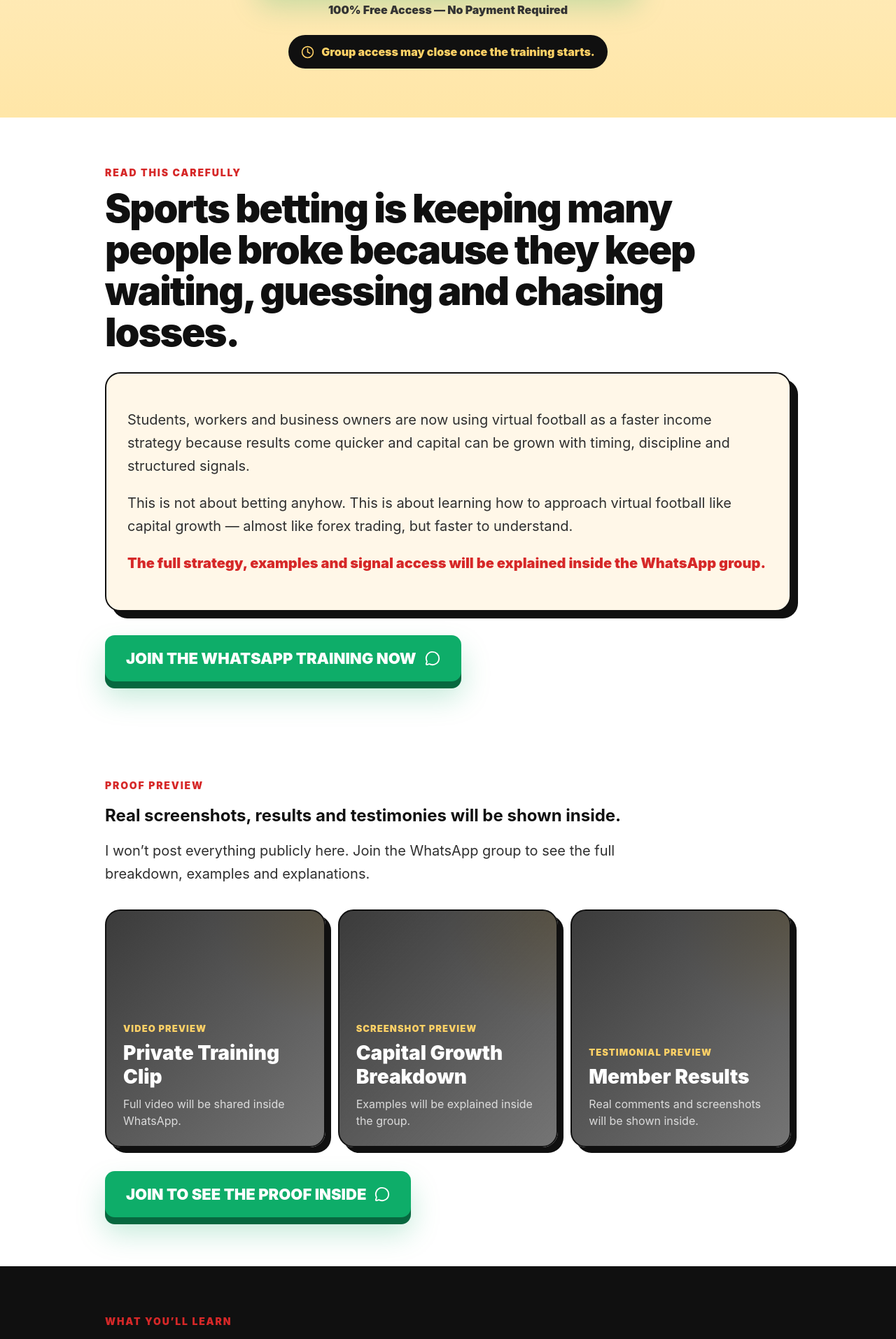
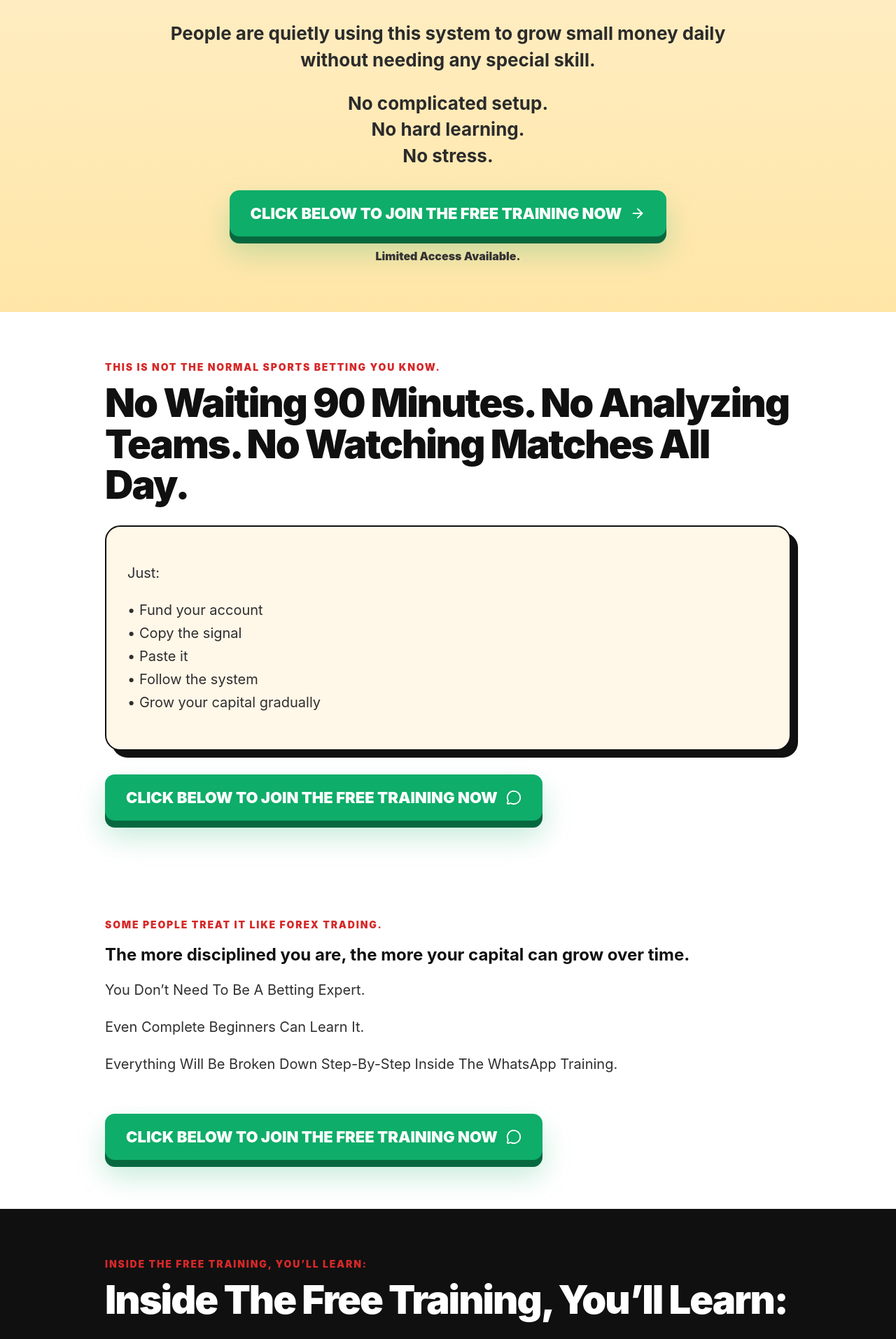
Before and after one commit to Rebetassoftwares/rebetas-landing, a React (Vite) app: page / in a window 1280 px wide. Shown: the part 740-2654 px from the top of the page at 70% size. Built offline with nearby package versions, Linux system fonts and the light colour scheme.

Commit message:
Update landing page copy and proof section

```diff
--- a/src/App.jsx
+++ b/src/App.jsx
@@ -26,7 +26,7 @@ const WHATSAPP_GROUP_LINK =
 
 function joinWhatsApp(position) {
   trackMeta("Lead", {
-    content_name: "Free Virtual Football WhatsApp Training",
+    content_name: "Free Online Income WhatsApp Training",
     button_position: position,
   });
 
@@ -46,7 +46,7 @@ function App() {
     <main className="page">
       <section className="top-alert">
         <Flame size={18} />
-        HAPPENING SOON — Free WhatsApp Training. Join now before access closes.
+        FREE WHATSAPP TRAINING
       </section>
 
       <section className="hero">
@@ -61,57 +61,60 @@ function App() {
             </div>
           </div>
 
-          <p className="eyebrow">Free Private WhatsApp Training</p>
+          <p className="eyebrow">FREE WHATSAPP TRAINING</p>
 
           <h1>
-            LEARN HOW TO MAKE ₦1 MILLION MONTHLY FROM VIRTUAL FOOTBALL BETTING.
+            LEARN HOW PEOPLE ARE MAKING DAILY INCOME ONLINE USING A SIMPLE
+            COPY-AND-PASTE SYSTEM FROM THEIR PHONE.
           </h1>
 
+          <p className="subheadline">Students. Workers. Business owners.</p>
+
           <p className="subheadline">
-            Stop losing money on sports betting and start using a faster
-            strategy smart people are using to grow small capital daily.
+            People are quietly using this system to grow small money daily
+            without needing any special skill.
+          </p>
+
+          <p className="subheadline">
+            No complicated setup.
+            <br />
+            No hard learning.
+            <br />
+            No stress.
           </p>
 
           <button className="main-cta" onClick={() => joinWhatsApp("hero")}>
-            CLICK HERE TO JOIN THE FREE TRAINING
+            CLICK BELOW TO JOIN THE FREE TRAINING NOW
             <ArrowRight size={22} />
           </button>
 
-          <p className="under-cta">100% Free Access — No Payment Required</p>
-
-          <div className="countdown-box">
-            <Clock size={19} />
-            <span>Group access may close once the training starts.</span>
-          </div>
+          <p className="under-cta">Limited Access Available.</p>
         </div>
       </section>
 
       <section className="story-section">
         <div className="container">
-          <p className="section-kicker">Read this carefully</p>
+          <p className="section-kicker">
+            This Is NOT The Normal Sports Betting You Know.
+          </p>
 
           <h2>
-            Sports betting is keeping many people broke because they keep
-            waiting, guessing and chasing losses.
+            No Waiting 90 Minutes. No Analyzing Teams. No Watching Matches All
+            Day.
           </h2>
 
           <div className="story-card">
-            <p>
-              Students, workers and business owners are now using virtual
-              football as a faster income strategy because results come quicker
-              and capital can be grown with timing, discipline and structured
-              signals.
-            </p>
+            <p>Just:</p>
 
             <p>
-              This is not about betting anyhow. This is about learning how to
-              approach virtual football like capital growth — almost like forex
-              trading, but faster to understand.
-            </p>
-
-            <p className="bold-line">
-              The full strategy, examples and signal access will be explained
-              inside the WhatsApp group.
+              • Fund your account
+              <br />
+              • Copy the signal
+              <br />
+              • Paste it
+              <br />
+              • Follow the system
+              <br />• Grow your capital gradually
             </p>
           </div>
 
@@ -119,7 +122,7 @@ function App() {
             className="main-cta mid"
             onClick={() => joinWhatsApp("story")}
           >
-            JOIN THE WHATSAPP TRAINING NOW
+            CLICK BELOW TO JOIN THE FREE TRAINING NOW
             <MessageCircle size={22} />
           </button>
         </div>
@@ -127,42 +130,29 @@ function App() {
 
       <section className="media-proof-section">
         <div className="container">
-          <p className="section-kicker">Proof preview</p>
+          <p className="section-kicker">
+            Some People Treat It Like Forex Trading.
+          </p>
 
           <h2>
-            Real screenshots, results and testimonies will be shown inside.
+            The more disciplined you are, the more your capital can grow over
+            time.
           </h2>
 
+          <p className="proof-intro">You Don’t Need To Be A Betting Expert.</p>
+
+          <p className="proof-intro">Even Complete Beginners Can Learn It.</p>
+
           <p className="proof-intro">
-            I won’t post everything publicly here. Join the WhatsApp group to
-            see the full breakdown, examples and explanations.
+            Everything Will Be Broken Down Step-By-Step Inside The WhatsApp
+            Training.
           </p>
-
-          <div className="proof-grid">
-            <div className="proof-box video-box">
-              <span>Video Preview</span>
-              <h3>Private Training Clip</h3>
-              <p>Full video will be shared inside WhatsApp.</p>
-            </div>
-
-            <div className="proof-box">
-              <span>Screenshot Preview</span>
-              <h3>Capital Growth Breakdown</h3>
-              <p>Examples will be explained inside the group.</p>
-            </div>
-
-            <div className="proof-box">
-              <span>Testimonial Preview</span>
-              <h3>Member Results</h3>
-              <p>Real comments and screenshots will be shown inside.</p>
-            </div>
-          </div>
 
           <button
             className="main-cta mid"
             onClick={() => joinWhatsApp("proof_preview")}
           >
-            JOIN TO SEE THE PROOF INSIDE
+            CLICK BELOW TO JOIN THE FREE TRAINING NOW
             <MessageCircle size={22} />
           </button>
         </div>
@@ -170,9 +160,11 @@ function App() {
 
       <section className="discover-section">
         <div className="container">
-          <p className="section-kicker">What you’ll learn</p>
+          <p className="section-kicker">
+            Inside The Free Training, You’ll Learn:
+          </p>
 
-          <h2>Here’s exactly what will be revealed inside:</h2>
+          <h2>Inside The Free Training, You’ll Learn:</h2>
 
           <div className="discover-list">
             <div className="discover-item">
@@ -180,11 +172,7 @@ function App() {
                 <Target />
               </div>
               <div>
-                <h3>How to stop losing money on sports betting</h3>
-                <p>
-                  Why normal sports betting keeps many people waiting, guessing
-                  and losing money emotionally.
-                </p>
+                <h3>How the system works</h3>
               </div>
             </div>
 
@@ -193,11 +181,16 @@ function App() {
                 <Zap />
               </div>
               <div>
-                <h3>How to grow small capital through virtual football</h3>
-                <p>
-                  The faster strategy for using timing, patience and repeated
-                  opportunities to build capital gradually.
-                </p>
+                <h3>How people grow small capital gradually</h3>
+              </div>
+            </div>
+
+            <div className="discover-item">
+              <div className="icon-wrap">
+                <ShieldCheck />
+              </div>
+              <div>
+                <h3>How to avoid emotional betting</h3>
               </div>
             </div>
 
@@ -206,24 +199,7 @@ function App() {
                 <TrendingUp />
               </div>
               <div>
-                <h3>How people target ₦1 million monthly</h3>
-                <p>
-                  The capital growth approach, compounding mindset and signal
-                  structure will be explained inside the group.
-                </p>
-              </div>
-            </div>
-
-            <div className="discover-item">
-              <div className="icon-wrap">
-                <ShieldCheck />
-              </div>
-              <div>
-                <h3>How structured signals reduce random guessing</h3>
-                <p>
-                  Learn how signal-following helps you avoid blind entries,
-                  emotional staking and desperate chasing.
-                </p>
+                <h3>How to follow structured signals correctly</h3>
               </div>
             </div>
 
@@ -232,11 +208,16 @@ function App() {
                 <Users />
               </div>
               <div>
-                <h3>How to access the private signal structure</h3>
-                <p>
-                  The WhatsApp training will show you how the strategy works and
-                  how to follow it with discipline.
-                </p>
+                <h3>How to compound profit consistently</h3>
+              </div>
+            </div>
+
+            <div className="discover-item">
+              <div className="icon-wrap">
+                <Sparkles />
+              </div>
+              <div>
+                <h3>How people are building extra monthly income from it</h3>
               </div>
             </div>
           </div>
@@ -245,37 +226,26 @@ function App() {
             className="main-cta mid"
             onClick={() => joinWhatsApp("discover")}
           >
-            CLICK TO JOIN THE FREE TRAINING
+            CLICK BELOW TO JOIN THE FREE TRAINING NOW
             <ArrowRight size={22} />
           </button>
-
-          <p className="scarcity">
-            Limited access available. Group may be locked once training starts.
-          </p>
         </div>
       </section>
 
       <section className="proof-style-section">
         <div className="container two-col">
           <div>
-            <p className="section-kicker">Private access</p>
+            <p className="section-kicker">People Are Quietly Using This To:</p>
 
-            <h2>
-              This is not random gambling. This is capital growth strategy.
-            </h2>
-
-            <p>
-              You will learn timing, discipline, signal-following and how to
-              compound small capital responsibly through virtual football.
-            </p>
+            <h2>People Are Quietly Using This To:</h2>
 
             <div className="check-list">
               {[
-                "No payment before joining",
-                "No long boring lecture",
-                "No fake lifestyle promises",
-                "Simple WhatsApp breakdown",
-                "Private strategy explanation inside the group",
+                "Build Extra Monthly Income",
+                "Grow Small Capital Faster",
+                "Make Money Daily From Their Phone",
+                "Create Another Stream Of Income",
+                "Scale Gradually Over Time",
               ].map((item) => (
                 <div key={item}>
                   <CheckCircle2 />
@@ -287,25 +257,25 @@ function App() {
 
           <div className="result-card">
             <div className="result-top">
-              <span>Private Training Access</span>
+              <span>You Don’t Need To Be Rich To Start.</span>
               <b>FREE</b>
             </div>
 
             <div className="pick-box">
-              <span>What happens next?</span>
+              <span>You Don’t Need Any Special Skill.</span>
               <h3>Join The Group</h3>
             </div>
 
             <p>
-              The actual strategy, proof, examples and signal explanation will
-              only be shared inside the WhatsApp group.
+              You Just Need To Learn The System And Follow The Signals
+              Correctly.
             </p>
 
             <button
               className="main-cta full"
               onClick={() => joinWhatsApp("preview")}
             >
-              ENTER THE GROUP
+              CLICK BELOW TO JOIN THE FREE TRAINING NOW
               <MessageCircle size={22} />
             </button>
           </div>
@@ -314,29 +284,55 @@ function App() {
 
       <section className="final-section">
         <div className="container">
-          <p className="section-kicker">Final reminder</p>
+          <p className="section-kicker">REAL PROOF</p>
 
-          <h2>Join the free WhatsApp group now before the training starts.</h2>
+          <h2>
+            Real Screenshots.
+            <br />
+            Real Testimonials.
+            <br />
+            Real Results.
+          </h2>
 
-          <p>
-            The strategy breakdown, examples, proof and signal access will be
-            explained inside the group.
-          </p>
+          <div className="proof-gallery">
+            <div className="proof-image">
+              <img src="/proof/proof1.jpg" alt="Proof 1" />
+            </div>
+
+            <div className="proof-image">
+              <img src="/proof/proof2.jpg" alt="Proof 2" />
+            </div>
+
+            <div className="proof-image">
+              <img src="/proof/proof3.jpg" alt="Proof 3" />
+            </div>
+
+            <div className="proof-image">
+              <img src="/proof/proof4.jpg" alt="Proof 4" />
+            </div>
+          </div>
+
+          <div className="video-proof">
+            <video controls>
+              <source src="/proof/video1.mp4" type="video/mp4" />
+            </video>
+          </div>
 
           <button className="main-cta" onClick={() => joinWhatsApp("final")}>
-            CLICK HERE TO JOIN NOW
+            CLICK BELOW TO JOIN THE FREE TRAINING NOW
             <ArrowRight size={22} />
           </button>
 
-          <p className="under-cta">Free Access — WhatsApp Only</p>
+          <p className="under-cta">Limited Access Available.</p>
+
+          <div className="countdown-box">
+            <Clock size={19} />
+            <span>Group access may close once training starts.</span>
+          </div>
         </div>
       </section>
 
-      <footer>
-        Betting involves risk. This training is for education, discipline and
-        virtual football strategy awareness. Only stake what you can afford to
-        lose.
-      </footer>
+      <footer>Limited Access Available.</footer>
 
       <button className="sticky-cta" onClick={() => joinWhatsApp("sticky")}>
         <MessageCircle size={20} />
```
